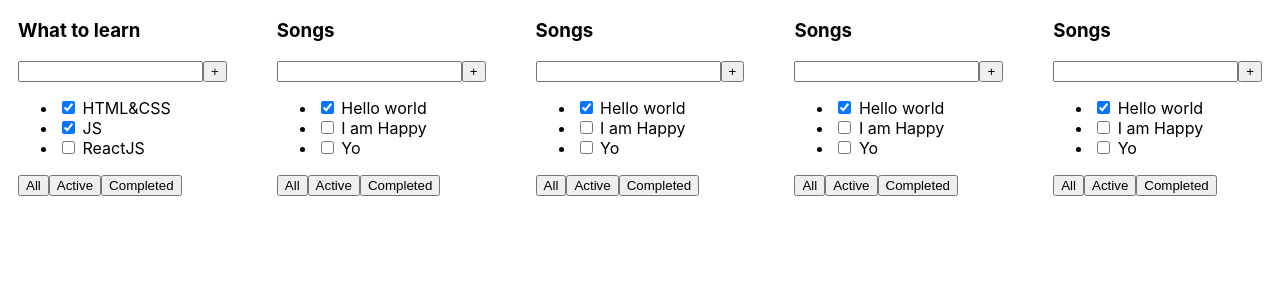
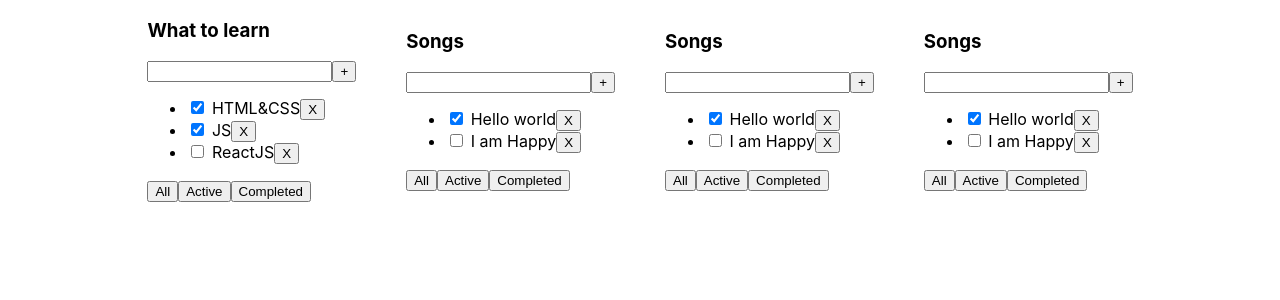
Before and after one commit to KombinatorVit/TodoLDim, a React (Create React App) app: page / in a window 1280 px wide. Shown: the top 300 px of the page. Built offline with nearby package versions, Linux system fonts and the light colour scheme.

Commit message:
map and onclick in project

```diff
--- a/src/App.tsx
+++ b/src/App.tsx
@@ -12,13 +12,11 @@
     const tasks2 = [
         {id: 1, title: 'Hello world', isDone: true},
         {id: 2, title: 'I am Happy', isDone: false},
-        {id: 3, title: 'Yo', isDone: false}
     ];
 
     return (
         <div className="App">
             <TodoList title={'What to learn'} tasks={tasks1} />
-            <TodoList title={'Songs'} tasks={tasks2}/>
             <TodoList title={'Songs'} tasks={tasks2}/>
             <TodoList title={'Songs'} tasks={tasks2}/>
             <TodoList title={'Songs'} tasks={tasks2}/>
--- a/src/component/TodoList/TodoList.tsx
+++ b/src/component/TodoList/TodoList.tsx
@@ -12,7 +12,6 @@
 }
 
 
-
 export function TodoList(props: TodoListType) {
     return (
         <div>
@@ -22,9 +21,13 @@
                 <button>+</button>
             </div>
             <ul>
-                <li><input type="checkbox" checked={props.tasks[0].isDone}/> <span>{props.tasks[0].title}</span></li>
-                <li><input type="checkbox" checked={props.tasks[1].isDone}/> <span>{props.tasks[1].title}</span></li>
-                <li><input type="checkbox" checked={props.tasks[2].isDone}/> <span>{props.tasks[2].title}</span></li>
+                {props.tasks.map((t) => {
+                    return (
+                        <li><input type="checkbox" checked={t.isDone}/> <span>{t.title}</span>
+                        <button onClick={() => {alert('click')}}>X</button></li>
+                    );
+                })}
+
             </ul>
             <div>
                 <button>All</button>
```
